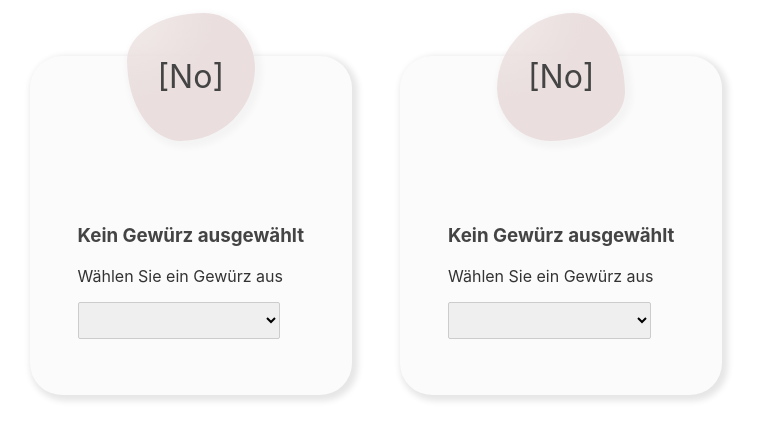
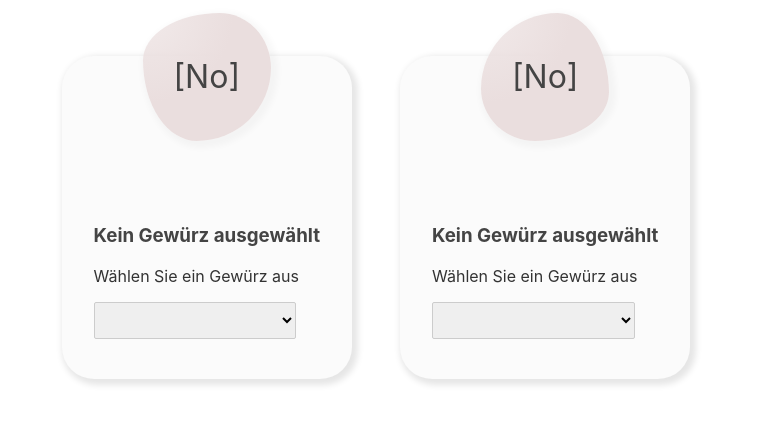
Before and after one commit to FMeister/SpiceSpace, a Svelte app: page / in a window 1280 px wide. Shown: the top 440 px of the page, without its empty margins (264-1023 px from the left). Built offline with nearby package versions, Linux system fonts and the light colour scheme.

Commit message:
Element arrangement

```diff
--- a/src/SpiceContainer.svelte
+++ b/src/SpiceContainer.svelte
@@ -37,12 +37,12 @@
   .spiceContainer {
     background-color: rgb(251, 251, 251);
     box-shadow: 3px 3px 6px 3px rgba(0, 0, 0, 0.1);
-    padding: 3rem;
+    padding: 2rem;
     padding-top: 0rem;
     margin: 1rem;
     margin-top: 3rem;
     max-width: 20rem;
-    min-width: 10rem;
+    min-width: 6rem;
     border-radius: 2rem;
   }
   .spiceBlob {
--- a/src/spices/SpiceSuggestion.svelte
+++ b/src/spices/SpiceSuggestion.svelte
@@ -6,7 +6,7 @@
 <h3>
   {spice.name}
 </h3>
-<p>
+<!-- <p>
   {spice.description}
-</p>
+</p> -->
 <button on:click={addToSelection(spice)} />
```
Also changed, not shown: public/build/bundle.css, public/build/bundle.js, 1 other file (tests, documents, lock files or other folders).
